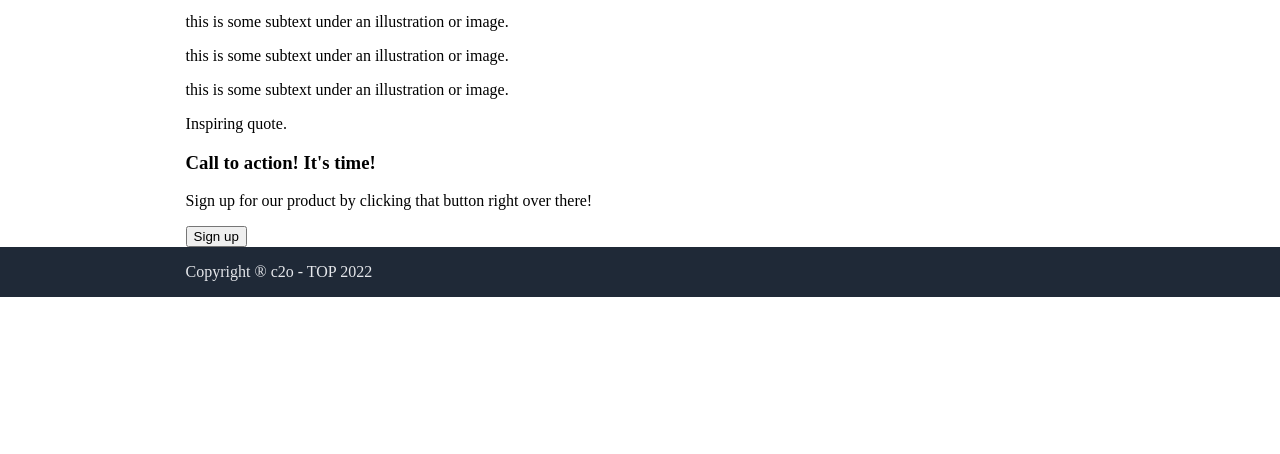
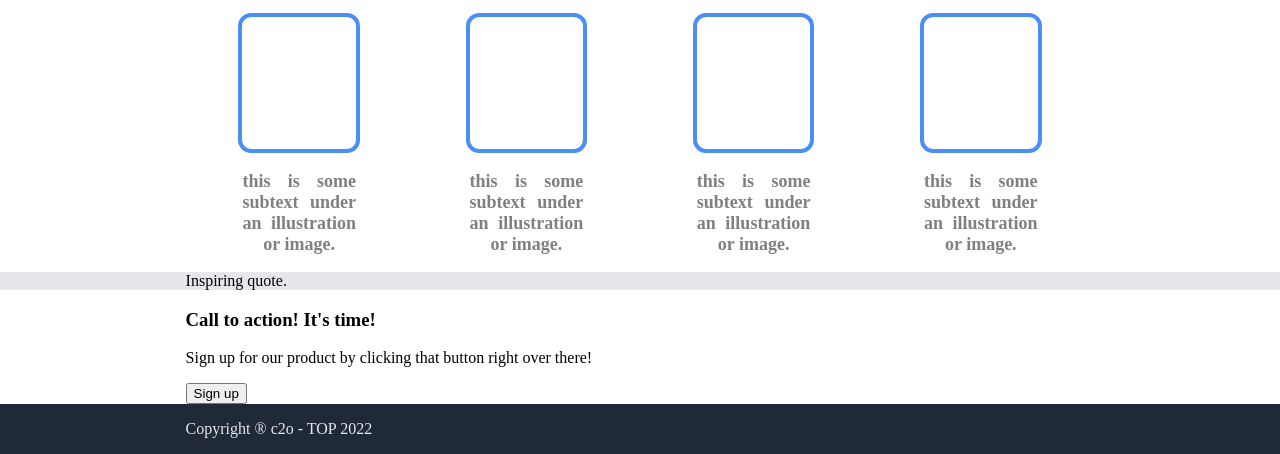
Before and after one commit to k-fields/TOP_LandingPage, a plain HTML site: page index.html in a window 1280 px wide. Shown: the part 670-1124 px from the top of the page. Before the commit the page ends 967 px from the top, so only its background shows below. Drawn offline with Linux system fonts and the light colour scheme.

Commit message:
Finish cards' css

```diff
--- a/styles/styles.css
+++ b/styles/styles.css
@@ -88,3 +88,54 @@ body{
     padding:8px 25px;
     border-radius:8px;
 }
+
+/* panel 2 section */
+.panel2{
+    display:flex;
+    flex-direction: column;
+    align-items: center;
+    justify-content: center;
+    height:45vh;
+}
+
+.panel2 h2{
+    font-size:36px;
+    font-weight: 700;
+}
+
+.cards{
+    display:flex;
+    align-items: center;
+    justify-content: space-evenly;
+}
+
+.card{
+    display:flex;
+    flex-direction: column;
+    align-items: center;
+}
+
+.card p{
+    width:50%;
+    word-wrap: break-word;
+    font-size:18px;
+    font-weight: 600;
+    color:grey;
+    text-align: justify;
+    text-align-last: center;
+
+}
+
+.square{
+    border: 4px solid #3882f6;
+    opacity: 90%;
+    border-radius: 13px;
+    height: 16.5vh;
+    width: 50%;
+}
+
+/*panel 3 section */
+
+.panel3{
+    background-color: #e5e7eb;
+}
```
